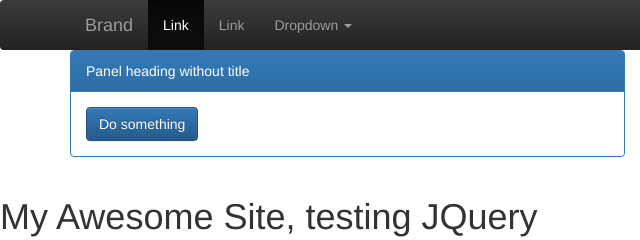
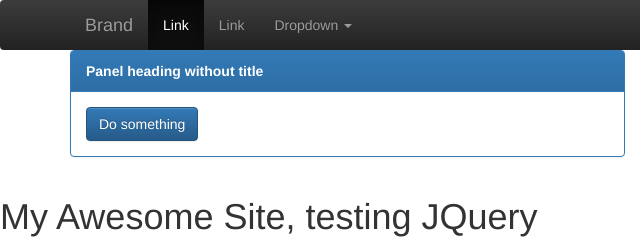
Before and after one commit to elhoussine/NetworkfulBeta, a plain HTML site: page index.html in a window 1280 px wide. Shown: the top 240 px of the page, 0-640 px from the left. Drawn offline with nearby package versions, Linux system fonts and the light colour scheme; files that its build step writes are made by us from their sources.

Commit message:
that all for today

```diff
--- a/index.html
+++ b/index.html
@@ -55,7 +55,7 @@
 <body>
   <div class="container">
     <div class="row">
-      <div class="col-sm-6">
+      <div id="firstPanel" class="col-sm-6">
         <div class="panel panel-primary">
           <div class="panel-heading">Panel heading without title</div>
           <div class="panel-body">
@@ -122,7 +122,27 @@
 
   </script>
 
+<!-- starting to learn JQuery and practicing it  -->
+<script>
+  $(function() {
+    // $("#firstPanel").slideUp(500).slideDown(1000);
+    // delay(1000)
+    // fadeIn()
+    // fadeOut()
+    // show()
+    // hide()
+    // fadeToggle() (you can use toggle in almost anything)
+    // $("#firstPanel").fadeToggle(500).delay(1000).fadeToggle(500);
+    $("#firstPanel").css({
+      fontWeight: 'bold',
+      opacity: '1.0'
+    });
 
+
+  })
+
+  // lisening to actions -  we will do it tomorrow inshallah
+</script>
 
 
 
```
